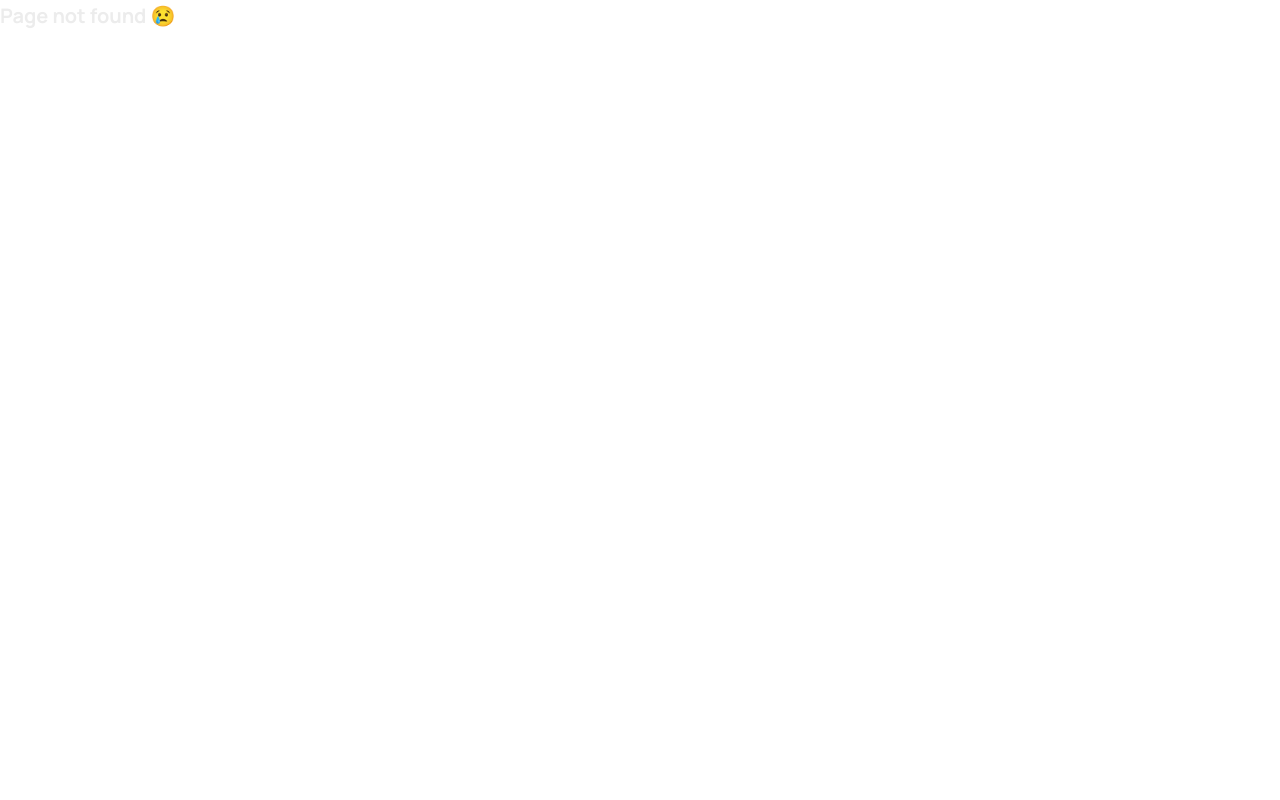
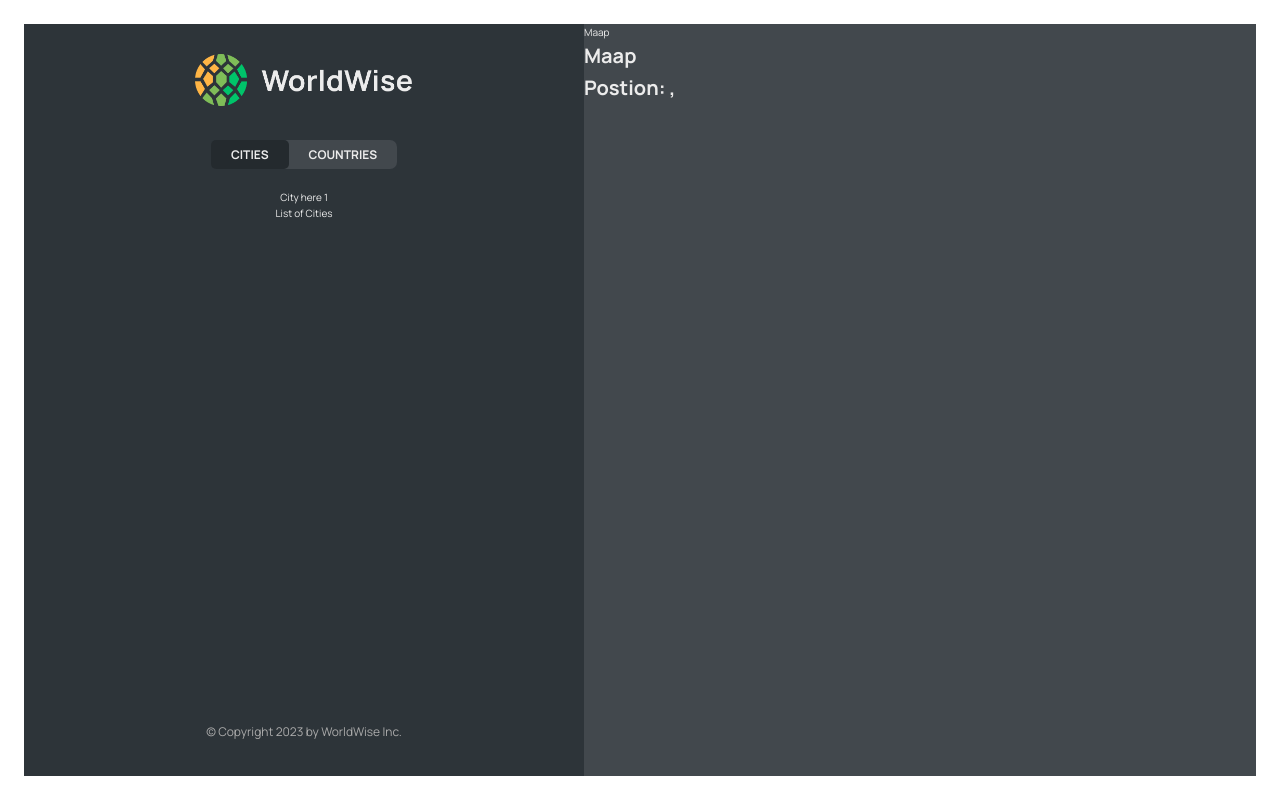
Before and after one commit to nikeshad254/worldWise, a React (Vite) app: page /app/cities/1 in a window 1280 px wide. Before the commit this address had no page. Built offline with nearby package versions, Linux system fonts and the light colour scheme; data requests are answered from the project's data file.

Commit message:
states in params useparam and usesearchparams

```diff
--- a/src/App.jsx
+++ b/src/App.jsx
@@ -8,6 +8,7 @@
 import CityList from "./components/CityList";
 import { useEffect, useState } from "react";
 import CountryList from "./components/CountryList";
+import City from "./components/City";
 
 const BASE_URL = "http://localhost:8000";
 
@@ -42,6 +43,7 @@
         <Route path="app" element={<AppLayout />}>
           <Route index element={<CityList cities={cities} isLoading={isLoading} />} />
           <Route path="cities" element={<CityList cities={cities} isLoading={isLoading} />} />
+          <Route path="cities/:id" element={<City />} />
           <Route path="countries" element={<CountryList cities={cities} isLoading={isLoading} />} />
           <Route path="form" element={<p>Form</p>} />
         </Route>
--- a/src/components/City.jsx
+++ b/src/components/City.jsx
@@ -1,3 +1,4 @@
+import { useParams, useSearchParams } from "react-router-dom";
 import styles from "./City.module.css";
 
 const formatDate = (date) =>
@@ -10,6 +11,15 @@
 
 function City() {
   // TEMP DATA
+
+  const {id} = useParams()
+  const [searchParams, setSearchParams] =  useSearchParams()
+  const lat = searchParams.get('lat')
+  const lng = searchParams.get('lng')
+
+  return <p>City here {id}</p>
+  /*
+
   const currentCity = {
     cityName: "Lisbon",
     emoji: "🇵🇹",
@@ -18,6 +28,7 @@
   };
 
   const { cityName, emoji, date, notes } = currentCity;
+
 
   return (
     <div className={styles.city}>
@@ -56,6 +67,7 @@
       </div>
     </div>
   );
+  */
 }
 
 export default City;
--- a/src/components/CityItem.jsx
+++ b/src/components/CityItem.jsx
@@ -1,3 +1,4 @@
+import { Link } from "react-router-dom";
 import styles from "./CityItem.module.css";
 
 const formatDate = (date) =>
@@ -9,13 +10,15 @@
   }).format(new Date(date));
 
 function CityItem({ city }) {
-  const { cityName, emoji, date } = city;
+  const { cityName, emoji, date, id, position } = city;
   return (
-    <li className={styles.cityItem}>
+    <li>
+      <Link className={styles.cityItem} to={`${id}?lat=${position.lat}&lng=${position.lng}`}>
       <span className={styles.emoji}>{emoji}</span>
       <h3 className={styles.name}>{cityName}</h3>
       <time className={styles.date}>{formatDate(date)}</time>
       <button className={styles.deleteBtn}>&times;</button>
+      </Link>
     </li>
   );
 }
--- a/src/components/CountryList.jsx
+++ b/src/components/CountryList.jsx
@@ -17,7 +17,7 @@
     else return arr;
   }, []);
 
-  console.log(countries)
+//   console.log(countries)
 
   return (
     <ul className={styles.countryList}>
--- a/src/components/Map.jsx
+++ b/src/components/Map.jsx
@@ -1,9 +1,15 @@
+import { useSearchParams } from 'react-router-dom'
 import styles from './Map.module.css'
 function Map() {
+    const [searchParams, setSearchParams] =  useSearchParams()
+    const lat = searchParams.get('lat')
+    const lng = searchParams.get('lng')
 
     return (
         <div className={styles.mapContainer}>
-            Map
+            Maap
+            <h1>Maap</h1>
+            <h1>Postion: {lat}, {lng}</h1>
         </div>
     )
 }
```
